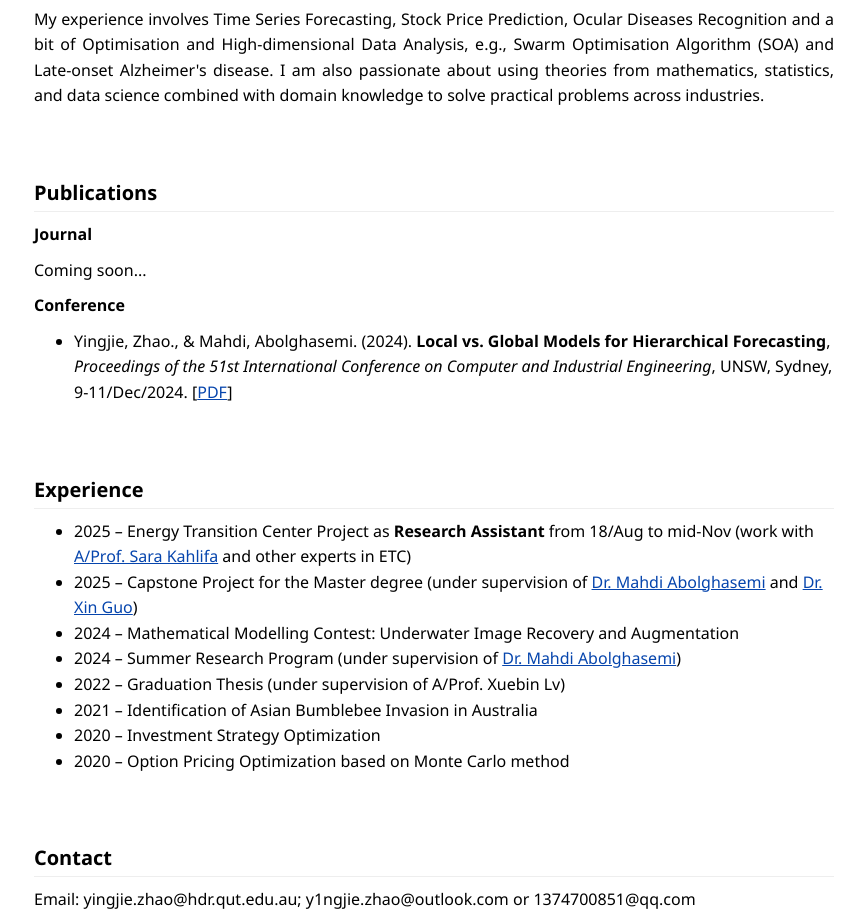
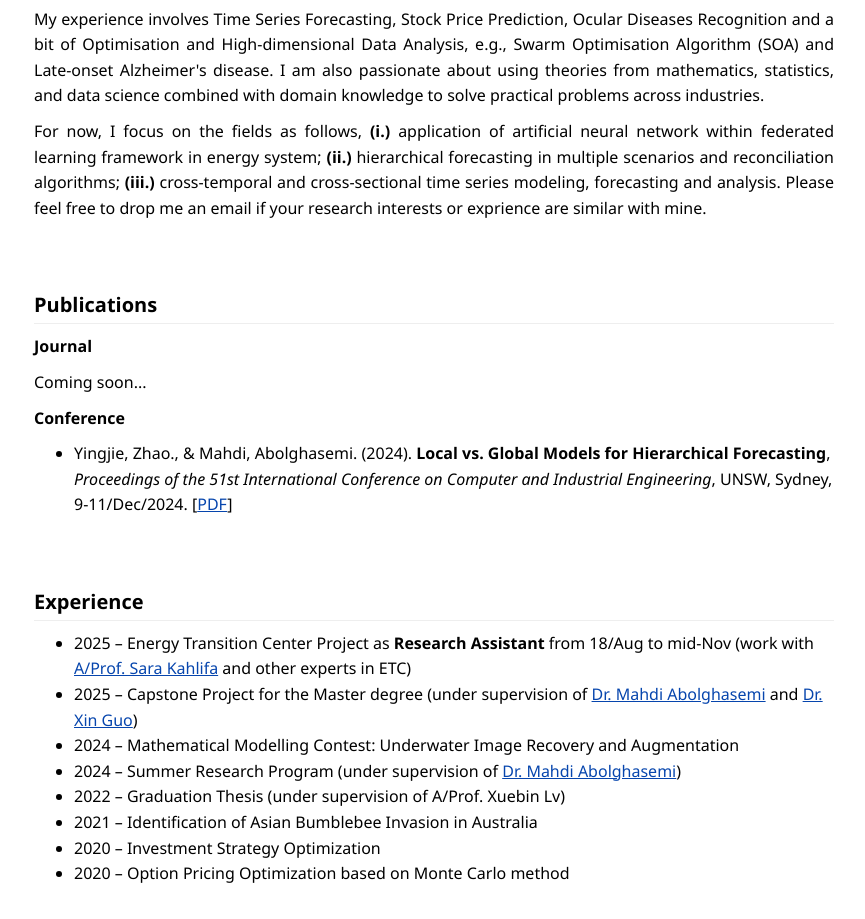
Before and after one commit to y1ngjiezhao/y1ngjiezhao.github.io, a plain HTML site: page index.html in a window 1280 px wide. Shown: the part 871-1790 px from the top of the page, without its empty margins (206-1071 px from the left). Drawn offline with Linux system fonts and the light colour scheme.

Commit message:
Update index.html

```diff
--- a/index.html
+++ b/index.html
@@ -175,6 +175,11 @@
       problems across industries.
     </p>
 
+    <p style="text-align: justify;">For now, I focus on the fields as follows, <b>(i.)</b> application of artificial neural network within federated learning framework in energy system;
+      <b>(ii.)</b> hierarchical forecasting in multiple scenarios and reconciliation algorithms;
+      <b>(iii.)</b> cross-temporal and cross-sectional time series modeling, forecasting and analysis. Please feel free to drop me an email if your research interests or exprience are similar with mine.
+    </p>
+
     <!-- <p style="text-align: justify;">I played for the basketball team of School of Mathematics and Physics at NJTech Uni for 4 years, and made many close friends there. Sport shaped my personalities.
       Please feel free to drop me an email with any purpose, i.e. greeting, discussion, consultation, questions or chat.
     </p> -->
```
